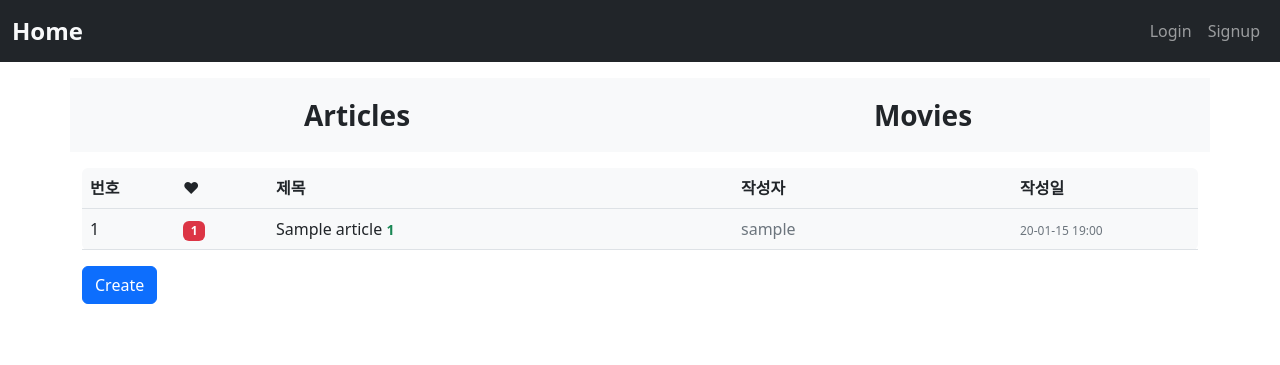
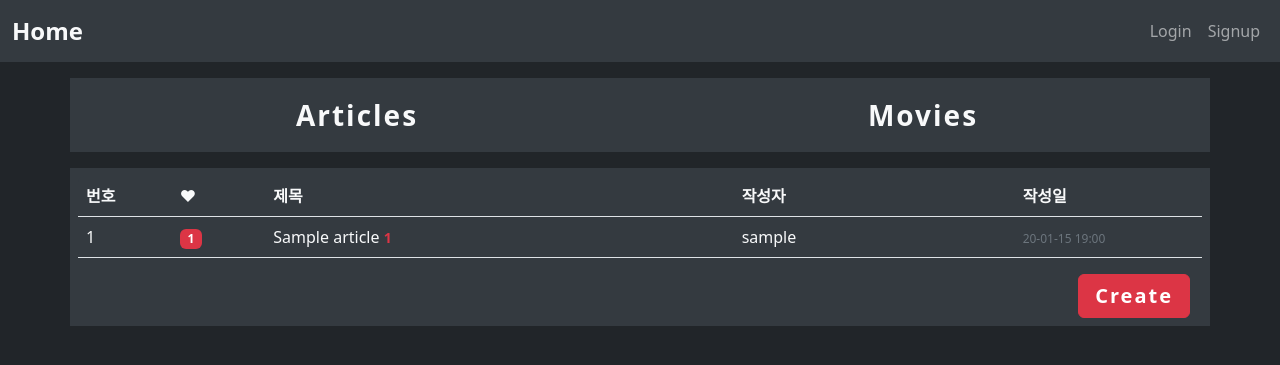
Before and after one commit to windy825/D-FLEX, a Django app: page /articles/ in a window 1280 px wide. Shown: the top 365 px of the page. Run offline with Django 3.2, Linux system fonts and the light colour scheme; tables that the repository leaves empty hold one stand-in row (values such as "Sample post").

Commit message:
articles css

```diff
--- a/movie_project/settings.py
+++ b/movie_project/settings.py
@@ -11,6 +11,7 @@ https://docs.djangoproject.com/en/3.2/ref/settings/
 """
 
 from pathlib import Path
+import os
 
 # Build paths inside the project like this: BASE_DIR / 'subdir'.
 BASE_DIR = Path(__file__).resolve().parent.parent
@@ -135,3 +136,6 @@ STATIC_URL = '/static/'
 DEFAULT_AUTO_FIELD = 'django.db.models.BigAutoField'
 
 AUTH_USER_MODEL = 'accounts.User'
+
+STATIC_URL = '/static/'
+STATICFILES_DIRS = [os.path.join(BASE_DIR, 'static')]
--- /dev/null
+++ b/static/style.css
@@ -0,0 +1,7 @@
+.bg-dark-secondary {
+  background-color: #343A40;
+}
+
+.text-spacing {
+  letter-spacing: 2px;
+}
--- a/templates/_linkbar.html
+++ b/templates/_linkbar.html
@@ -1,10 +1,10 @@
-<div class="container p-3 mb-3 bg-light">
+<div class="container p-3 mb-3 bg-dark-secondary">
   <div class="row justify-content-between">
     <div class="col">
-      <a href="{% url 'articles:articles' %}" class="nav-link text-dark text-center fs-3 fw-bold">Articles</a>
+      <a href="{% url 'articles:articles' %}" class="nav-link text-light text-center fs-3 fw-bold text-spacing">Articles</a>
     </div>
     <div class="col">
-      <a href="{% url 'movies:movies' %}" class="nav-link text-dark text-center fs-3 fw-bold">Movies</a>
+      <a href="{% url 'movies:movies' %}" class="nav-link text-light text-center fs-3 fw-bold text-spacing">Movies</a>
     </div>
   </div>
 </div>
--- a/templates/_navbar.html
+++ b/templates/_navbar.html
@@ -1,4 +1,4 @@
-<nav class="navbar navbar-expand-md navbar-dark bg-dark mb-3">
+<nav class="navbar navbar-expand-md navbar-dark bg-dark-secondary mb-3">
   <div class="container-fluid">
     {% comment %} <router-link :to="{ name: 'home' }" class="nav-link text-light fw-bold fs-4">Home</router-link> {% endcomment %}
     <a href="{% url 'home:home' %}" class="navbar-brand text-light fw-bold fs-4">Home</a>
--- a/templates/articles/articles.html
+++ b/templates/articles/articles.html
@@ -2,11 +2,11 @@
 
 {% block content %}
 {% include '_linkbar.html' %}
-<div class="container">
-  <table class="table table-hover bg-light rounded">
+<div class="container bg-dark-secondary p-2">
+  <table class="table table-hover bg-dark-secondary rounded">
     <!-- thead -->
     <thead>
-      <tr>
+      <tr class="text-light">
         <th scope="col" class="col-1">번호</th>
         <th scope="col" class="col-1">❤</th>
         <th scope="col" class="col-5">제목</th>
@@ -17,7 +17,7 @@
     <!-- tbody -->
     <tbody>
       {% for article in articles %}
-      <tr>
+      <tr class="text-light">
         <!-- 게시글 번호 -->
         <td>
           {{ article.pk }}
@@ -25,7 +25,7 @@
         <!-- 좋아요 수 -->
         <td>
           {% if article.like_users.count > 0 %}
-            <span class="badge text-bg-danger">
+            <span class="badge text-bg-danger fw-bold">
               {{ article.like_users.count }}
             </span>
           {% endif %}
@@ -33,9 +33,9 @@
         <!-- 제목, 댓글 수 -->
         <td>
           <a href="{% url 'articles:article_detail' article.pk %}" class="text-decoration-none">
-            <span class="text-dark">{{ article.title }}</span>
+            <span class="text-light">{{ article.title }}</span>
             {% if article.comment_set.count > 0 %}
-              <span class="small text-success fw-bold py-2">
+              <span class="small text-danger fw-bold py-2">
                 {{ article.comment_set.count }}
               </span>
             {% endif %}
@@ -44,19 +44,21 @@
         <!-- 작성자 -->
         <td>
           <a href="{% url 'accounts:profile' article.user.username %}" class="text-decoration-none">
-            <span class="text-muted">{{ article.user.username }}</span>
+            <span class="text-light">{{ article.user.username }}</span>
           </a>
         </td>
         <!-- 작성일 -->
         <td>
-          <span class="text-muted" style="font-size: 12px;">{{ article.created_at|date:'y-m-d H:i' }}</span>
+          <span class="text-secondary" style="font-size: 12px;">{{ article.created_at|date:'y-m-d H:i' }}</span>
         </td>
       </tr>
       {% endfor %}
     </tbody>
   </table>
   <!-- 작성 버튼 -->
-  <a href="{% url 'articles:article_create' %}" class="btn btn-primary">Create</a>
+  <div class="container d-flex justify-content-end">
+    <a href="{% url 'articles:article_create' %}" class="btn btn-danger fw-bold fs-5 px-3 text-spacing">Create</a>
+  </div>
 </div>
 {% endblock %}
 
--- a/templates/base.html
+++ b/templates/base.html
@@ -1,14 +1,18 @@
 <!DOCTYPE html>
+
+{% load static %}
+
 <html lang="ko">
 <head>
   <meta charset="UTF-8">
   <meta http-equiv="X-UA-Compatible" content="IE=edge">
   <meta name="viewport" content="width=device-width, initial-scale=1.0">
   <!-- CSS only -->
-<link href="https://cdn.jsdelivr.net/npm/bootstrap@5.2.0-beta1/dist/css/bootstrap.min.css" rel="stylesheet" integrity="sha384-0evHe/X+R7YkIZDRvuzKMRqM+OrBnVFBL6DOitfPri4tjfHxaWutUpFmBp4vmVor" crossorigin="anonymous">
+  <link href="https://cdn.jsdelivr.net/npm/bootstrap@5.2.0-beta1/dist/css/bootstrap.min.css" rel="stylesheet" integrity="sha384-0evHe/X+R7YkIZDRvuzKMRqM+OrBnVFBL6DOitfPri4tjfHxaWutUpFmBp4vmVor" crossorigin="anonymous">
+  <link rel="stylesheet" href="{% static 'style.css' %}">
   <title>무비스무비수</title>
 </head>
-<body>
+<body class="bg-dark">
   {% include '_navbar.html' %}
 
   {% block content %}
```
Also changed, not shown: templates/articles/article_detail.html (+13 -4 lines).
